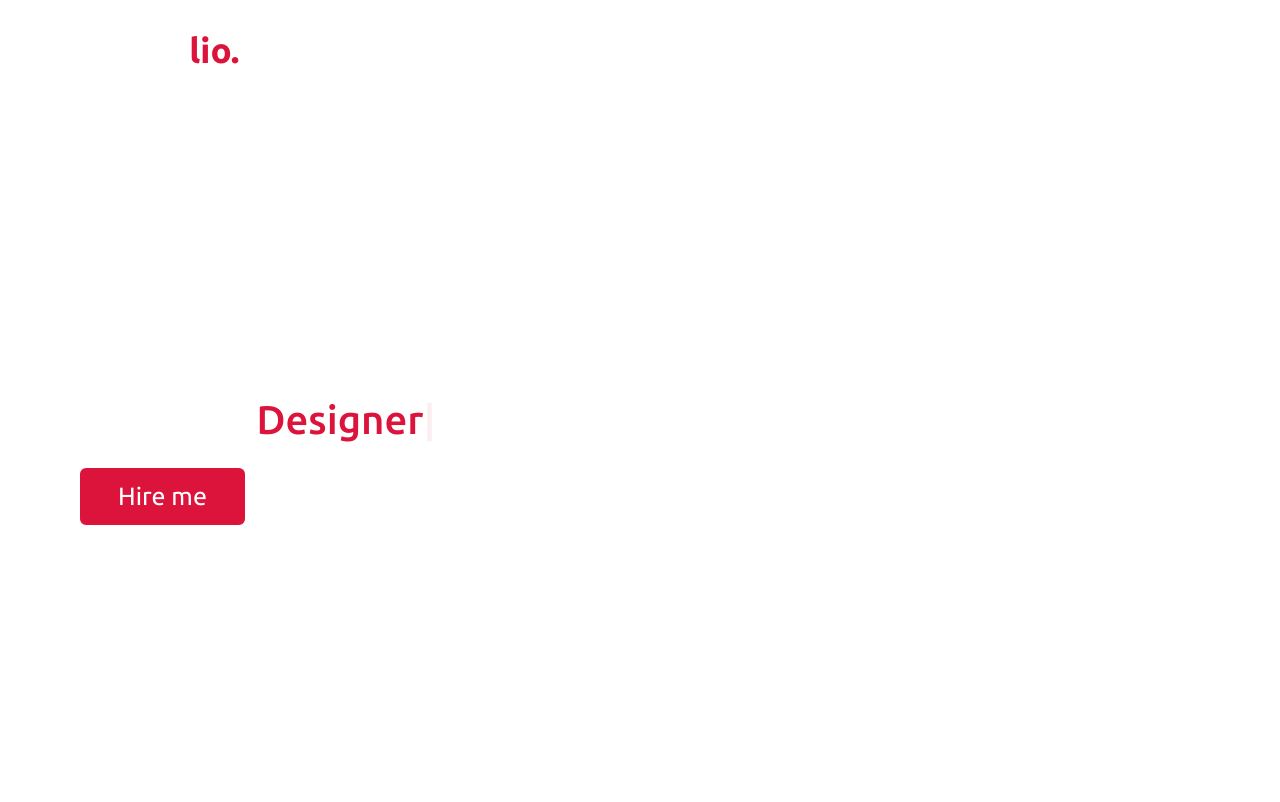
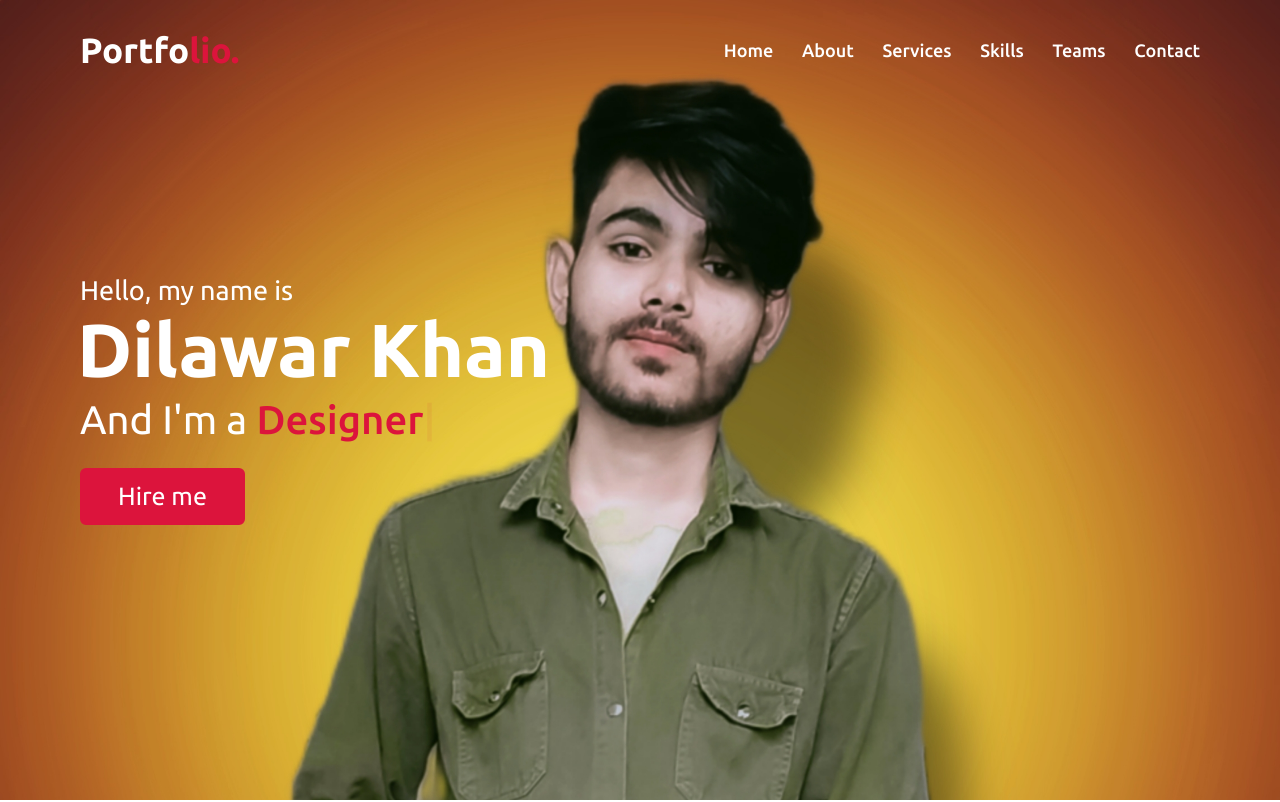
Before and after one commit to Khan-Dilawar/DilawarProtfolio.github.io, a plain HTML site: page index.html in a window 1280 px wide. Shown: the top 802 px of the page. Drawn offline with nearby package versions, Linux system fonts and the light colour scheme.

Commit message:
Update style.css

```diff
--- a/style.css
+++ b/style.css
@@ -165,7 +165,7 @@ section .title::after{
 /* home section styling */
 .home{
     display: flex;
-    background: url("images/3.jpg") no-repeat centre;
+    background: url("images/3.jpg") no-repeat;
     height: 100vh;
     color: #fff;
     min-height: 500px;
```
